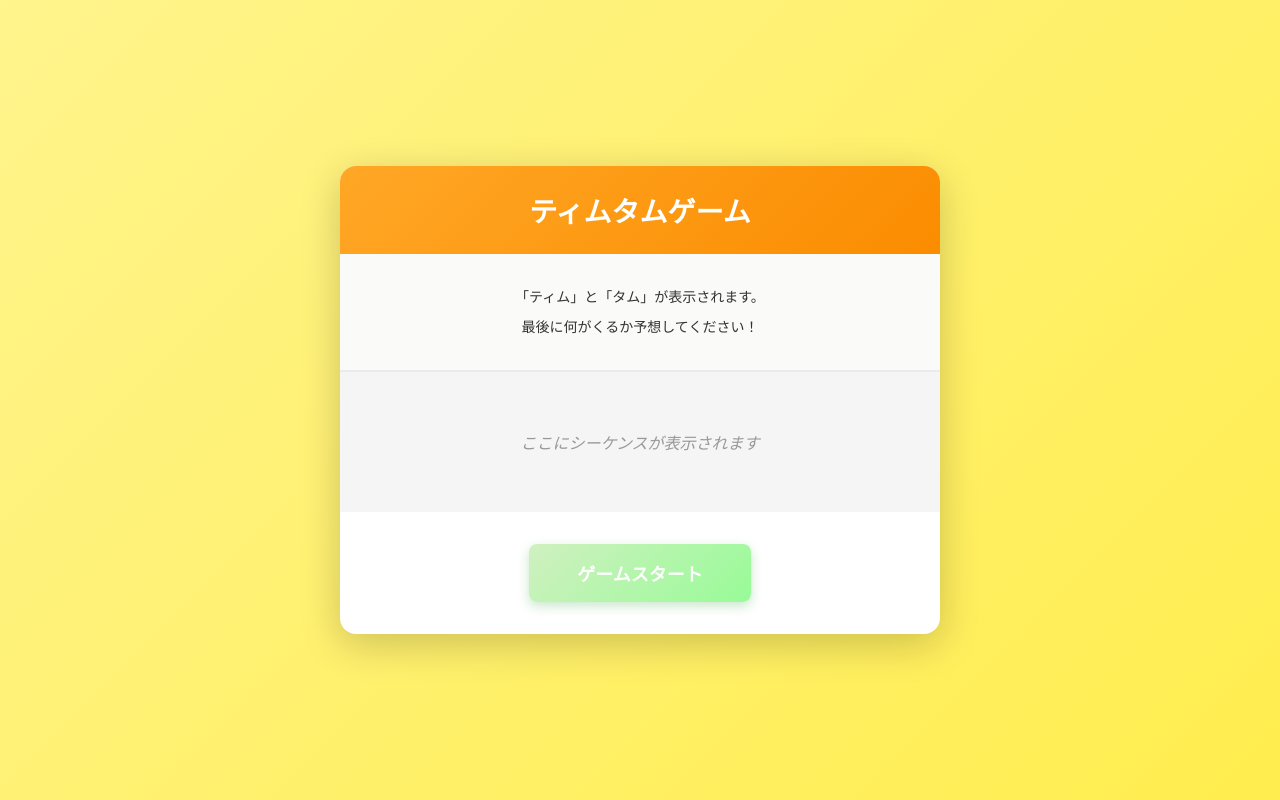
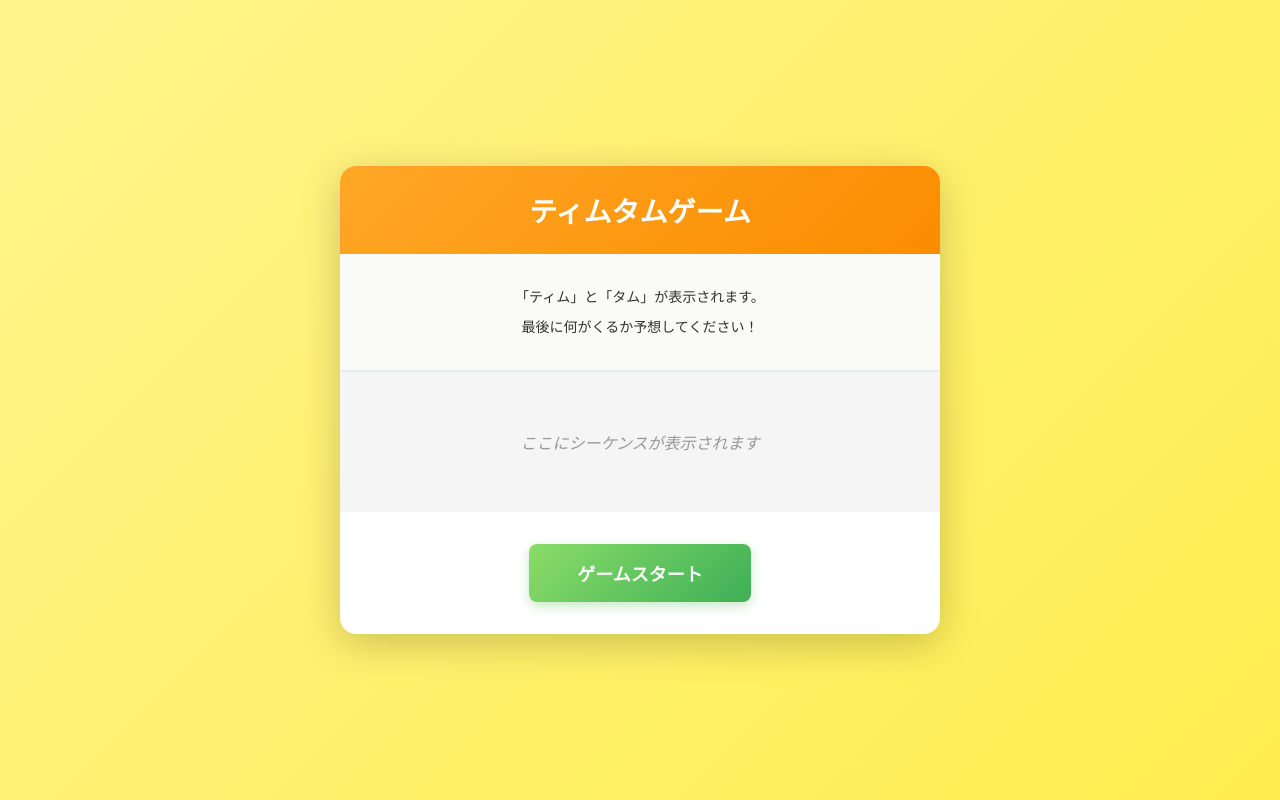
Before and after one commit to hirobekeita/Tim-Tam-Game, a React (Vite) app: page / in a window 1280 px wide. Built offline with nearby package versions, Linux system fonts and the light colour scheme.

Commit message:
Update start button background gradient

```diff
--- a/src/App.css
+++ b/src/App.css
@@ -81,7 +81,7 @@
 }
 
 .start-button {
-  background: linear-gradient(135deg, #D0F0C0 0%, #98FB98 100%);;
+  background: linear-gradient(135deg, rgba(126, 217, 87, 0.9) 0%, rgba(40, 167, 69, 0.9) 100%);
   color: white;
   border: none;
   padding: 16px 48px;
```
